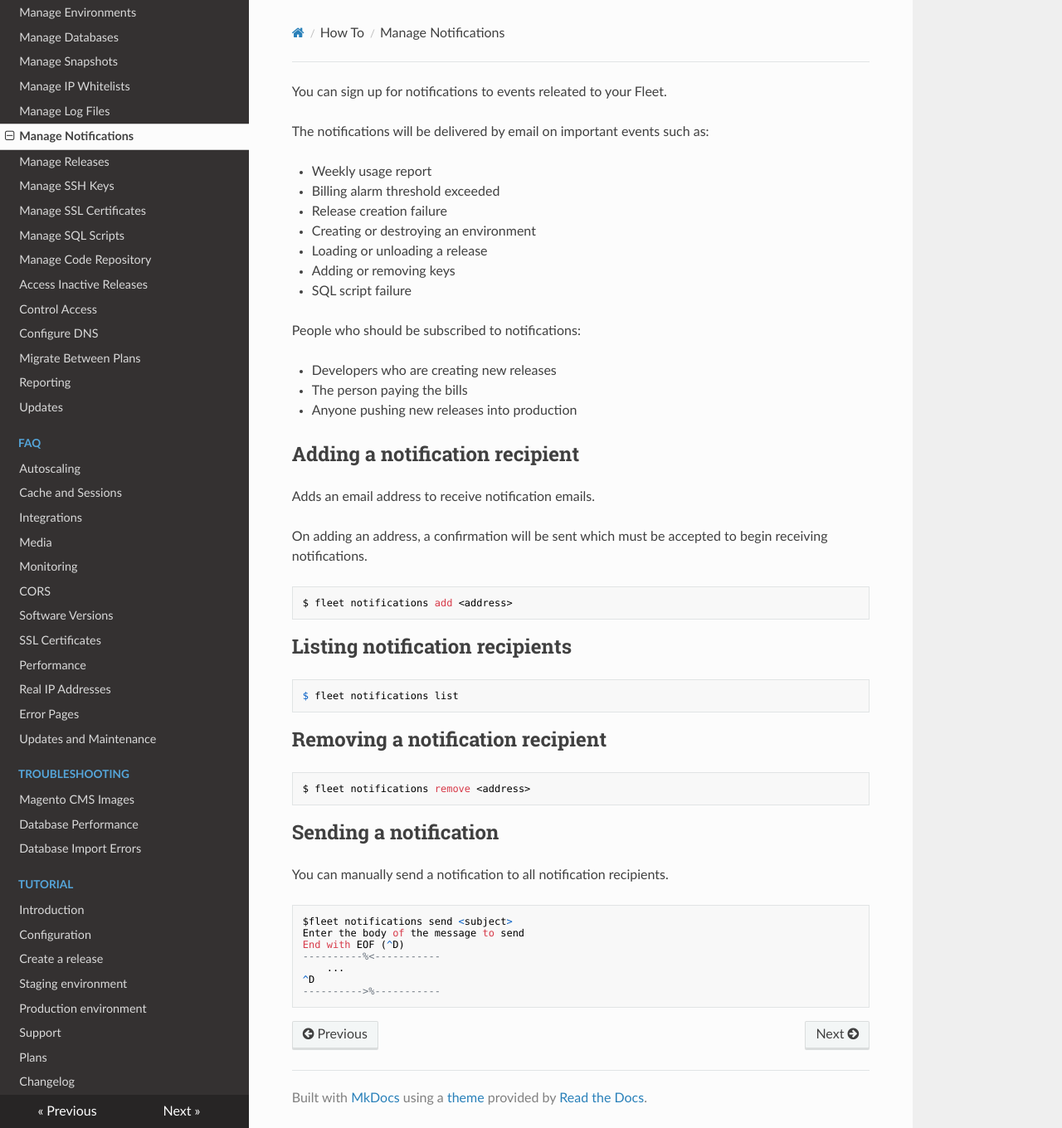
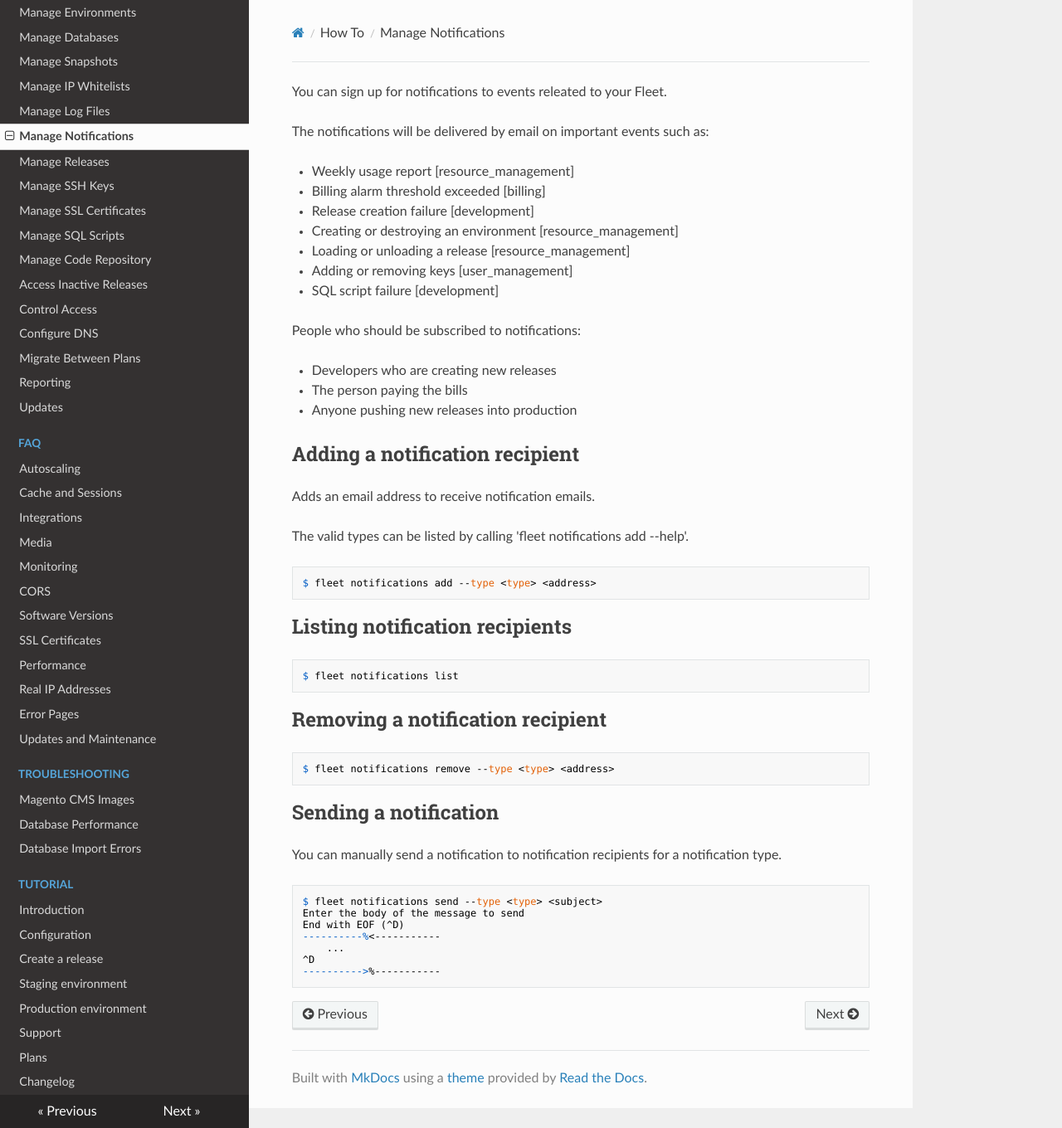
Before and after one commit to anchor/fleet-magento-docs, an MkDocs documentation site: the page built from docs/how-to/manage-notifications.md, in a window 1280 px wide and 1360 px high. Shown: the whole window at 83% size. Built offline with MkDocs 1.6.1, drawn with Linux system fonts in a browser that asks for light colours; nearby versions of some CDN libraries; old or Windows-style settings are respelled for this version of MkDocs.

Commit message:
Document updated notification system

````diff
--- a/docs/how-to/manage-notifications.md
+++ b/docs/how-to/manage-notifications.md
@@ -2,13 +2,15 @@ You can sign up for notifications to events releated to your Fleet.
 
 The notifications will be delivered by email on important events such as:
 
- - Weekly usage report
- - Billing alarm threshold exceeded
- - Release creation failure
- - Creating or destroying an environment
- - Loading or unloading a release
- - Adding or removing keys
- - SQL script failure
+ - Weekly usage report [resource_management]
+ - Billing alarm threshold exceeded [billing]
+ - Release creation failure [development]
+ - Creating or destroying an environment [resource_management]
+ - Loading or unloading a release [resource_management]
+ - Adding or removing keys [user_management]
+ - SQL script failure [development]
+
+
 
 People who should be subscribed to notifications:
 
@@ -21,11 +23,10 @@ Adding a notification recipient
 
 Adds an email address to receive notification emails.
 
-On adding an address, a confirmation will be sent which must be accepted to
-begin receiving notifications.
+The valid types can be listed by calling 'fleet notifications add --help'.
 
 ```
-$ fleet notifications add <address>
+$ fleet notifications add --type <type> <address>
 ```
 
 Listing notification recipients
@@ -39,16 +40,17 @@ Removing a notification recipient
 ----
 
 ```
-$ fleet notifications remove <address>
+$ fleet notifications remove --type <type> <address>
 ```
 
 Sending a notification
 ----
 
-You can manually send a notification to all notification recipients.
+You can manually send a notification to notification recipients for
+a notification type.
 
 ```
-$fleet notifications send <subject>
+$ fleet notifications send --type <type> <subject>
 Enter the body of the message to send
 End with EOF (^D)
 ----------%<-----------
````
